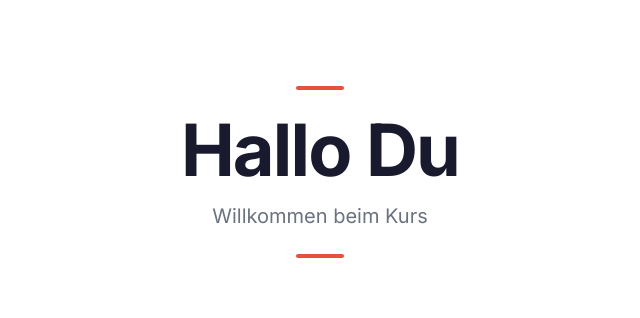
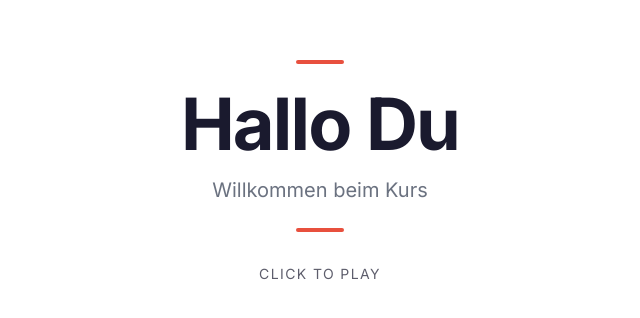
Before and after one commit to PhilippMeissner/vibe-coding-bootcamp, a Next.js app: page / in a window 1280 px wide. Shown: the part 228-546 px from the top of the page, without its empty margins (320-960 px from the left). Built offline with nearby package versions, Linux system fonts and the light colour scheme.

Commit message:
click static page to open game

```diff
--- a/app/page.tsx
+++ b/app/page.tsx
@@ -1,3 +1,4 @@
+import Link from "next/link";
 import Welcome from "@/components/Welcome";
 import ShimmerQuote from "@/components/ShimmerQuote";
 import BootcampFooter from "@/components/BootcampFooter";
@@ -7,9 +8,14 @@ export default function Home() {
 
   return (
     <main className="min-h-screen flex flex-col">
-      <div className="flex-1 flex items-center justify-center px-6">
-        {motto ? <ShimmerQuote text={motto} /> : <Welcome />}
-      </div>
+      <Link href="/corp-slug/" className="flex-1 flex flex-col items-center justify-center px-6 cursor-pointer group">
+        <div className="flex items-center justify-center">
+          {motto ? <ShimmerQuote text={motto} /> : <Welcome />}
+        </div>
+        <p className="mt-8 text-sm tracking-widest uppercase opacity-30 group-hover:opacity-70 transition-opacity">
+          click to play
+        </p>
+      </Link>
 
       <BootcampFooter />
     </main>
```
